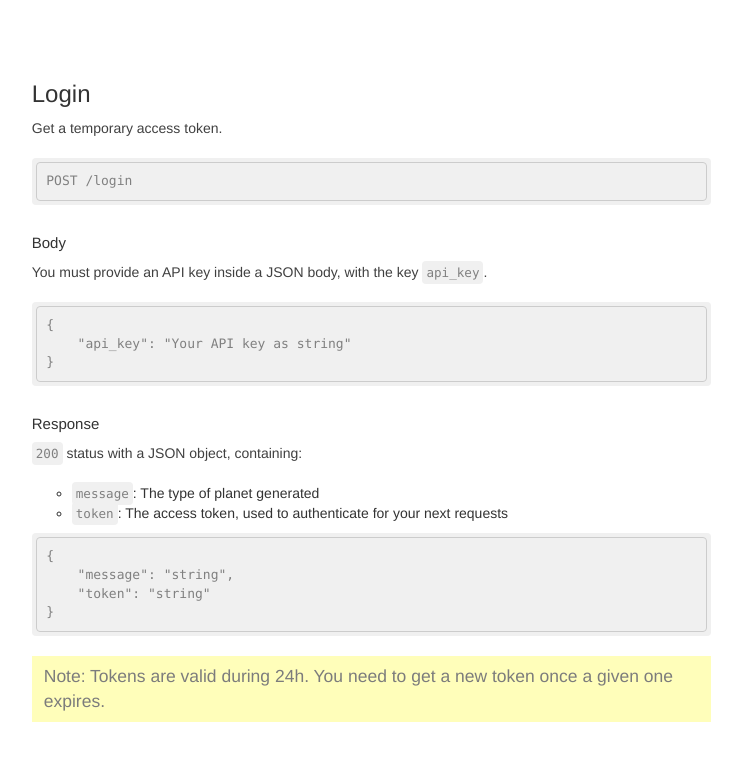
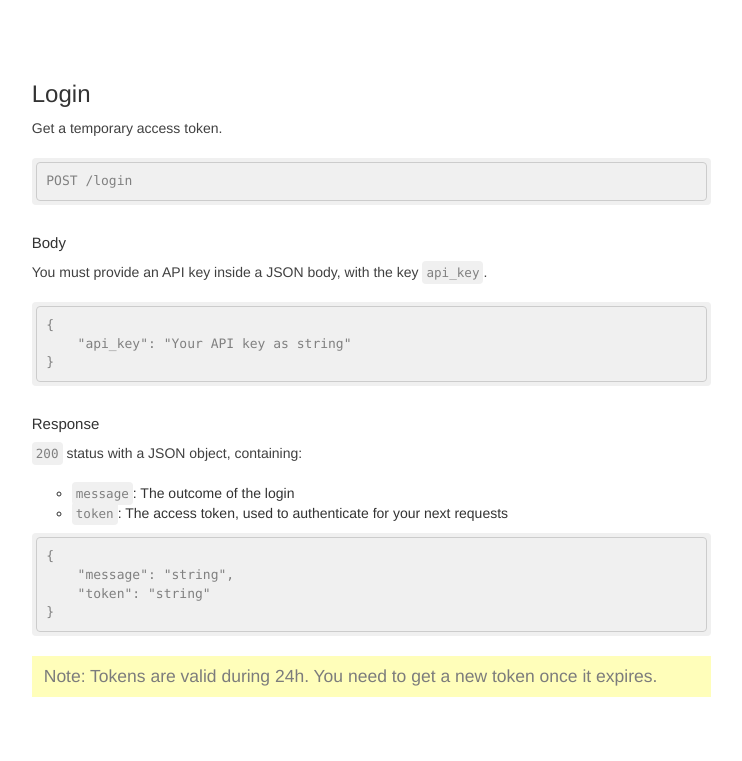
Before and after one commit to planet-api/documentation, a Jekyll site: the page built from _documentation/authentication/login.md, in a window 1280 px wide, cut to the strip 640-1472 px from the top of the page. Shown: the top 761 px of the strip, without its empty margins (327-1069 px from the left). Built offline with Jekyll 4.4.1, drawn with Linux system fonts in a browser that asks for light colours; nearby versions of some CDN libraries; library files that are not in the unit come from our copies.

Commit message:
Fix login typos

````diff
--- a/_documentation/authentication/login.md
+++ b/_documentation/authentication/login.md
@@ -24,7 +24,7 @@ You must provide an API key inside a JSON body, with the key `api_key`.
 
 ### Response
 `200` status with a JSON object, containing:
-- `message`: The type of planet generated
+- `message`: The outcome of the login
 - `token`: The access token, used to authenticate for your next requests
 
 ```json
@@ -34,4 +34,4 @@ You must provide an API key inside a JSON body, with the key `api_key`.
 }
 ```
 
-> Note: Tokens are valid during 24h. You need to get a new token once a given one expires.
+> Note: Tokens are valid during 24h. You need to get a new token once it expires.
````
